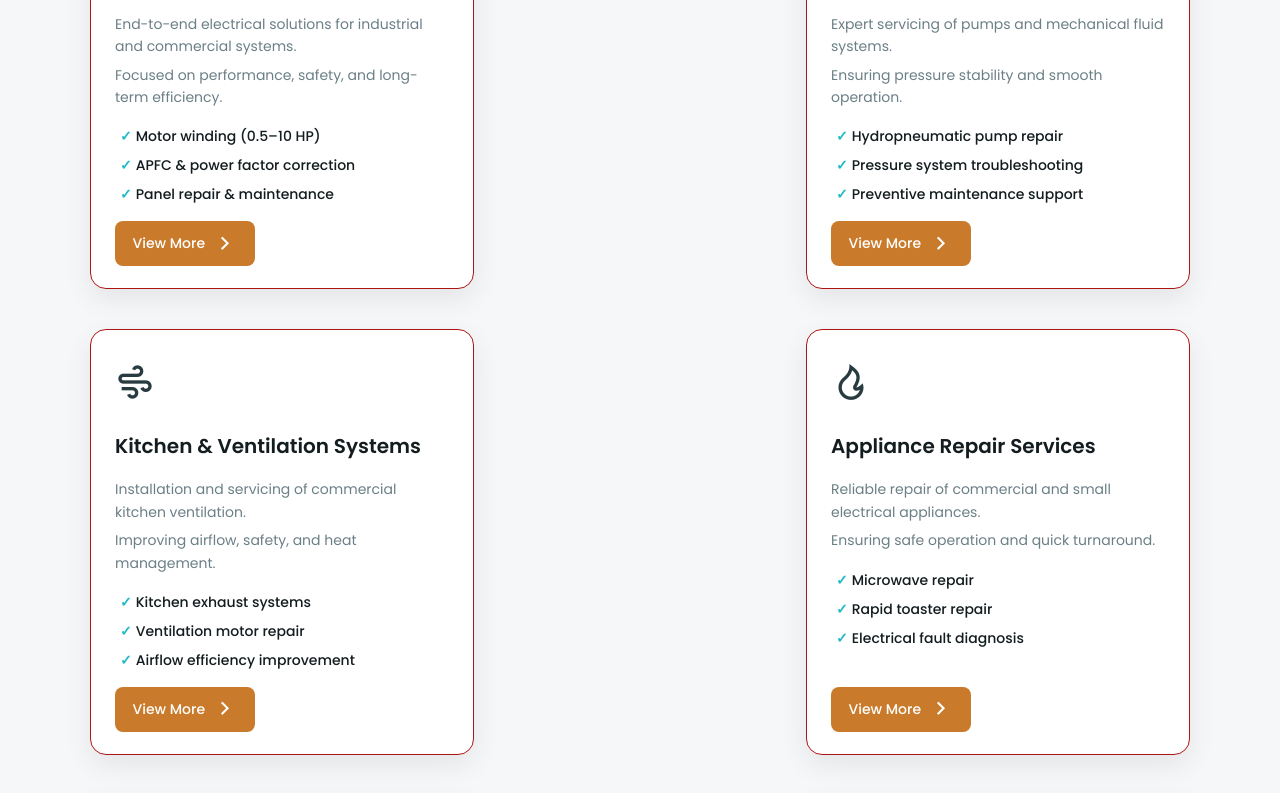
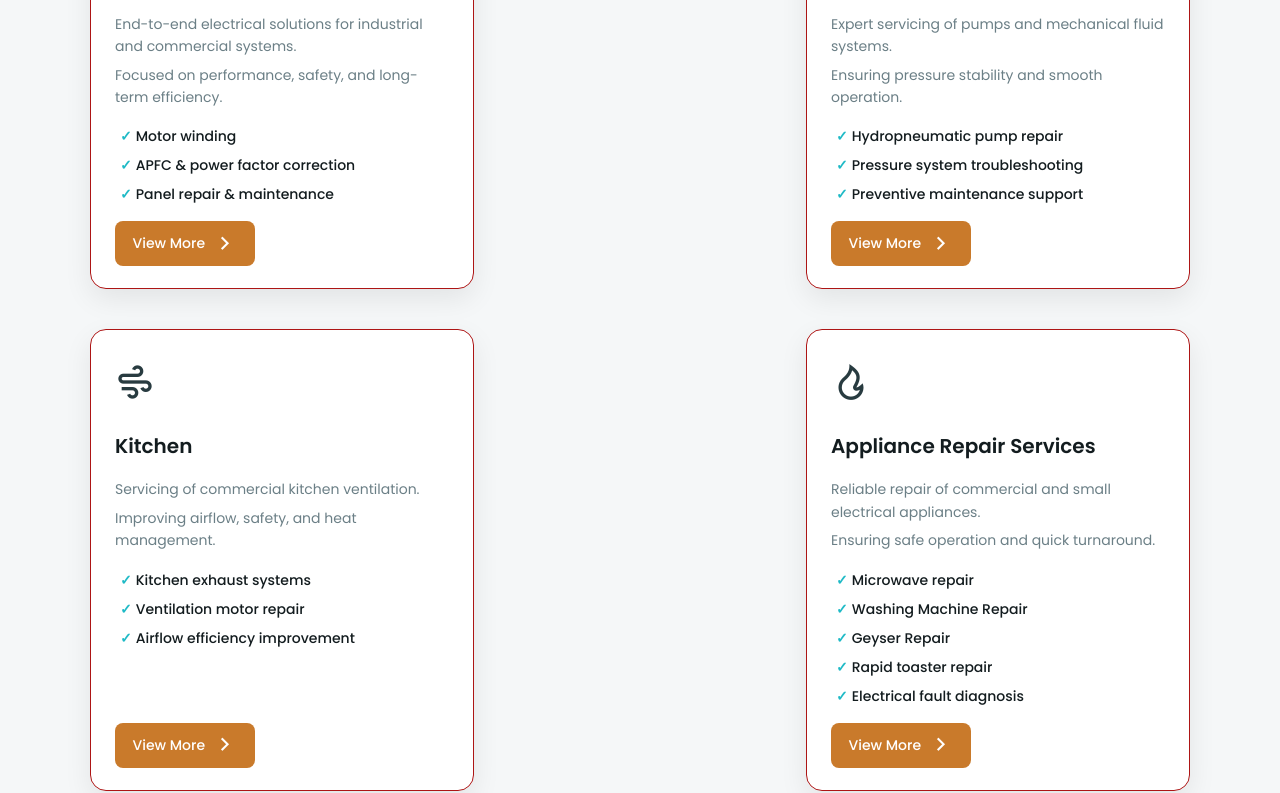
Before and after one commit to imaarzooray/panditelectricals, a React (Vite) app: page / in a window 1280 px wide. Shown: the part 1300-2093 px from the top of the page. Built offline with nearby package versions, Linux system fonts and the light colour scheme; some icons are missing; a web font is replaced by a local one.

Commit message:
Chaayos Add and some modification in service section

```diff
--- a/src/components/hero/aboveTheFold/LowerAbtf.jsx
+++ b/src/components/hero/aboveTheFold/LowerAbtf.jsx
@@ -41,6 +41,10 @@ function LowerAbtf() {
                         <img src="https://res.cloudinary.com/aarzooray/image/upload/v1770294961/mcd_dujpdz.png" alt="McDonald's" />
                     </span>
                     <span className="brands">
+
+                        <img src="https://res.cloudinary.com/aarzooray/image/upload/v1773146143/id_Tpa9d08_1773146118817_eplyqb.jpg" alt="McDonald's" />
+                    </span>
+                    <span className="brands">
                         <img src="https://res.cloudinary.com/aarzooray/image/upload/v1770294961/kfc_h0zkyq.jpg" alt="KFC" />
                     </span>
                     <span className="brands">
--- a/src/components/services/Services.jsx
+++ b/src/components/services/Services.jsx
@@ -12,7 +12,7 @@ function Services() {
       "Focused on performance, safety, and long-term efficiency."
     ],
     items: [
-      "Motor winding (0.5–10 HP)",
+      "Motor winding",
       "APFC & power factor correction",
       "Panel repair & maintenance"
     ]
@@ -32,9 +32,9 @@ function Services() {
   },
   {
     icon: "ri-windy-line",
-    title: "Kitchen & Ventilation Systems",
+    title: "Kitchen",
     description: [
-      "Installation and servicing of commercial kitchen ventilation.",
+      "Servicing of commercial kitchen ventilation.",
       "Improving airflow, safety, and heat management."
     ],
     items: [
@@ -52,6 +52,8 @@ function Services() {
     ],
     items: [
       "Microwave repair",
+      "Washing Machine Repair",
+      "Geyser Repair",
       "Rapid toaster repair",
       "Electrical fault diagnosis"
     ]
```
